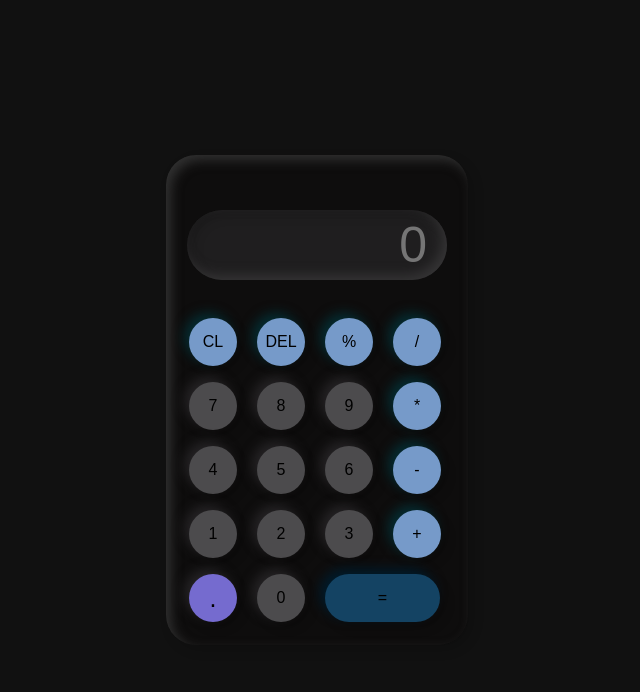
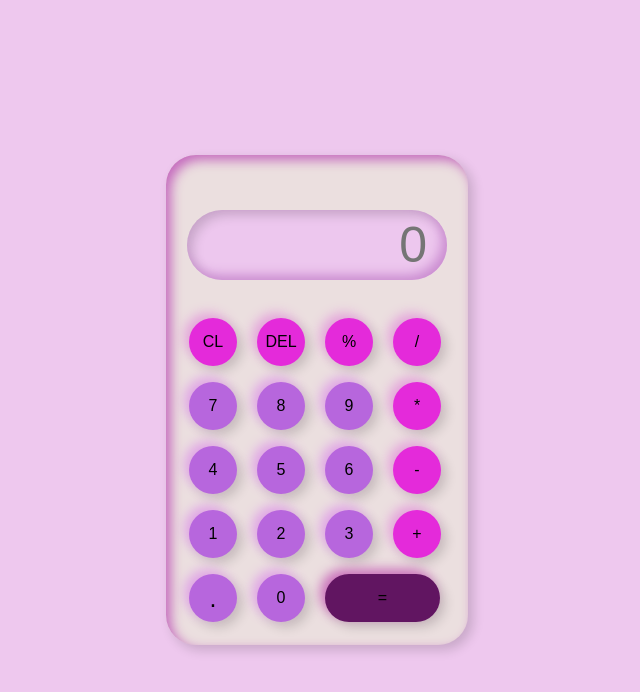
Before and after one commit to Joya220/Calculator, a plain HTML site: page index.html in a window 1280 px wide. Shown: the whole page, without its empty margins (323-963 px from the left). Drawn offline with Linux system fonts and the light colour scheme.

Commit message:
Add files via upload

```diff
--- a/calculator.css
+++ b/calculator.css
@@ -2,7 +2,7 @@
     margin: 0;
     padding: 0;
     box-sizing: border-box;
-    background-color: rgb(17, 17, 17);
+    background-color: rgb(238, 200, 238);
     font-family: sans-serif;
     outline: none;
 }
@@ -15,10 +15,10 @@
 }
 
 .calculator{
-    background-color:rgb(14, 13, 13);
+    background-color:rgb(235, 223, 223);
     padding: 15px;
     border-radius: 30px;
-    box-shadow: inset 5px 5px 12px #313131,
+    box-shadow: inset 5px 5px 12px #c56abe,
                       5px 5px 12px rgba(0 , 0 , 0, .16);
     display: grid;
     grid-template-columns: repeat(4,68px);
@@ -29,12 +29,12 @@ input{
     grid-column: span 4;
     height: 70px;
     width: 260px;
-    background-color: rgb(31, 30, 31);
-    box-shadow: inset -5px -5px 12px #353435,
+    background-color: rgb(237, 199, 238);
+    box-shadow: inset -5px -5px 12px #cb8dd1,
                 inset 5px 5px 12px rgba(0 , 0 , 0, .16);
     border: none;
     border-radius: 50px;
-    color: whitesmoke;
+    color: rgb(70, 70, 70);
     font-size: 50px;
     text-align: end;
     margin: auto;
@@ -46,8 +46,8 @@ input{
 button{
     height: 48px;
     width: 48px;
-    background-color: rgb(76, 75, 77);
-    box-shadow: -5px -5px 12px #252325,
+    background-color: rgb(183, 102, 221);
+    box-shadow: -5px -5px 12px #e0a5e6,
                  5px 5px 12px rgba(0 , 0 , 0, .16);
     border: none;
     border-radius: 50%;
@@ -58,18 +58,17 @@ button{
 .equal{
     width: 115px;
     border-radius: 40px;
-    background-color: rgb(20, 67, 99);
-    box-shadow: -5px -5px 12px #011b2b,
+    background-color: rgb(97, 21, 97);
+    box-shadow: -5px -5px 12px #ca70bb,
                  5px 5px 12px rgba(0 , 0 , 0, .16);
 }
 
 .sign{
-    background-color: rgb(118, 154, 201);
-    box-shadow: -5px -5px 12px #052c31,
+    background-color: rgb(228, 42, 218);
+    box-shadow: -5px -5px 12px #e4a4db,
                  5px 5px 12px rgba(0 , 0 , 0, .16);
 }
 
 .dot{
     font-size: 25px;
-    background-color: #756bcf;
 }
```
